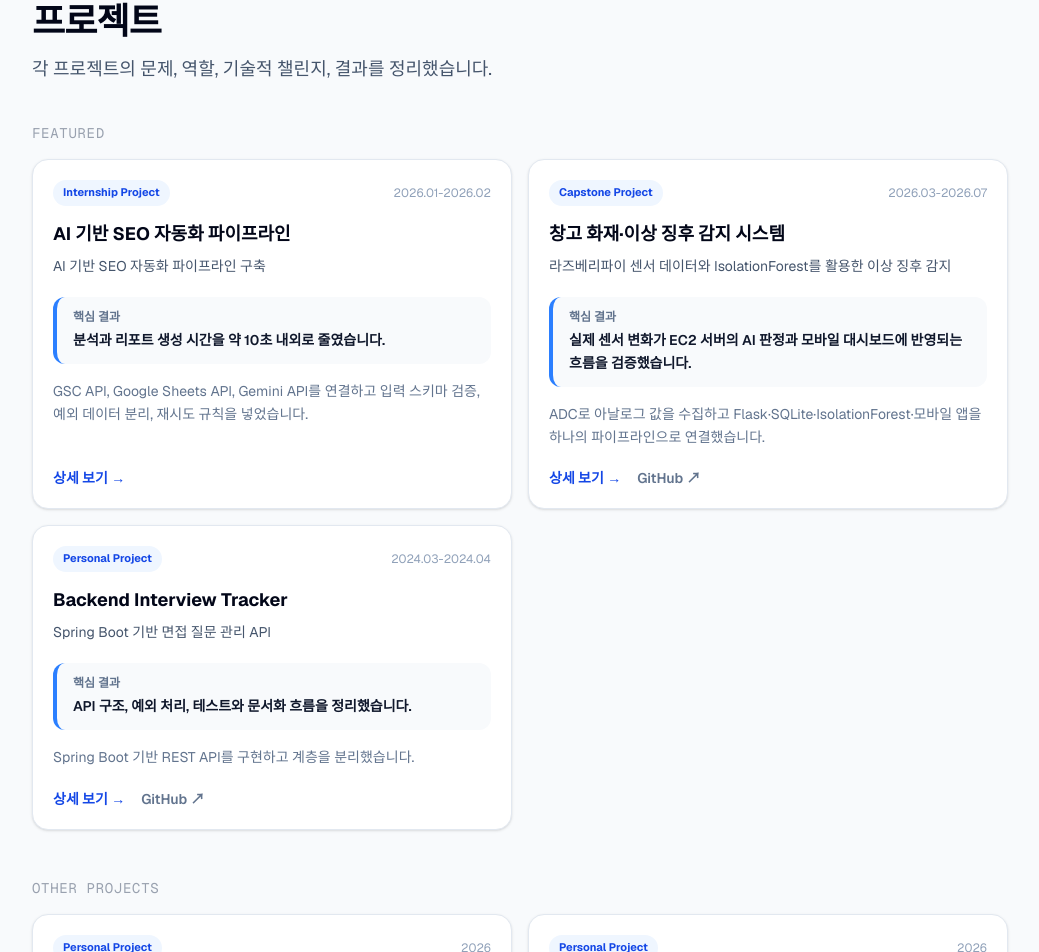
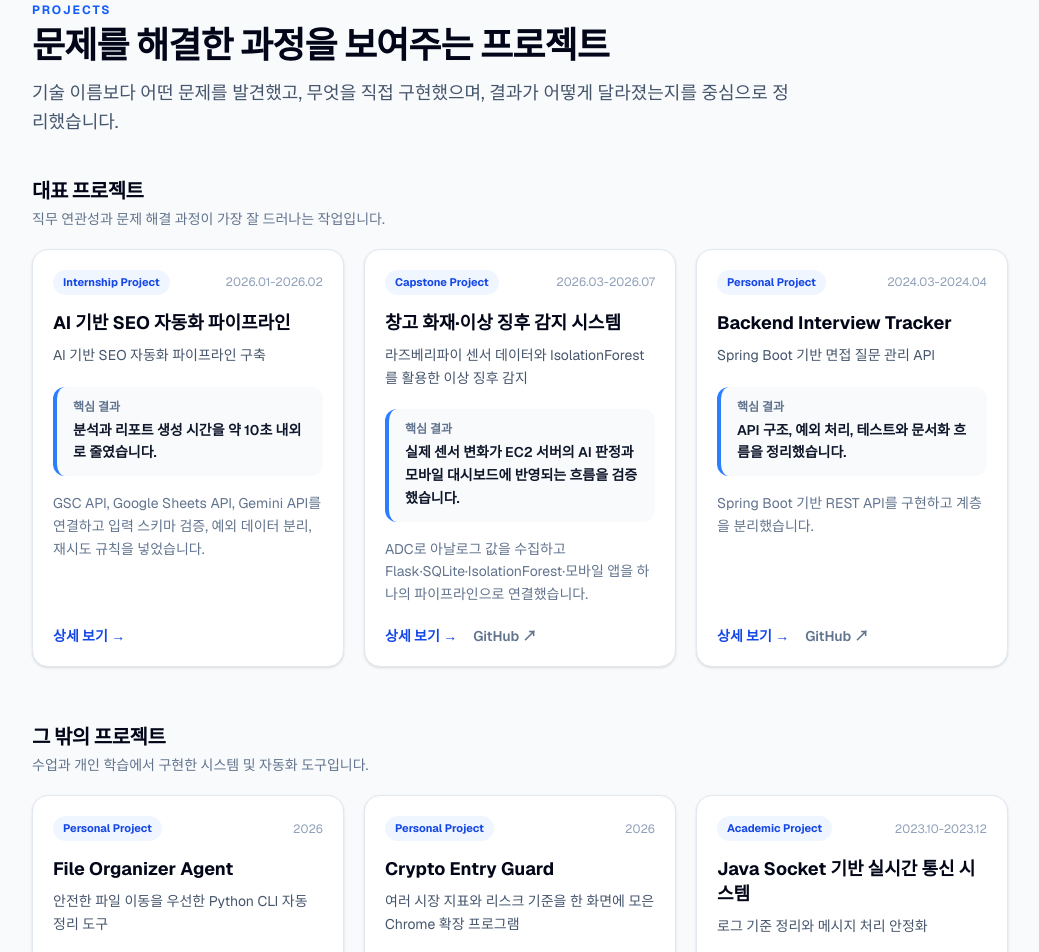
Before and after one commit to lukemin-dev/gyumin-archive, a Next.js app: page /projects in a window 1280 px wide. Shown: the part 119-1071 px from the top of the page, without its empty margins (120-1159 px from the left). Built offline with nearby package versions, Linux system fonts and the light colour scheme.

Commit message:
Improve projects page hierarchy

```diff
--- a/src/app/projects/page.tsx
+++ b/src/app/projects/page.tsx
@@ -1,6 +1,6 @@
+import ProjectCard from "@/components/ProjectCard";
+import PageHeader from "@/components/PageHeader";
 import { projects } from "@/lib/content-data";
-import PageHeader from "@/components/PageHeader";
-import ProjectCard from "@/components/ProjectCard";
 
 export const metadata = {
   title: "프로젝트 | 이규민",
@@ -8,22 +8,26 @@ export const metadata = {
 };
 
 export default function ProjectsPage() {
-  const featured = projects.filter((p) => p.featured);
-  const others = projects.filter((p) => !p.featured);
+  const featured = projects.filter((project) => project.featured);
+  const others = projects.filter((project) => !project.featured);
 
   return (
     <div>
       <PageHeader
-        title="프로젝트"
-        description="각 프로젝트의 문제, 역할, 기술적 챌린지, 결과를 정리했습니다."
+        eyebrow="Projects"
+        title="문제를 해결한 과정을 보여주는 프로젝트"
+        description="기술 이름보다 어떤 문제를 발견했고, 무엇을 직접 구현했으며, 결과가 어떻게 달라졌는지를 중심으로 정리했습니다."
       />
 
       {featured.length > 0 && (
-        <section className="mb-12">
-          <h2 className="text-sm font-mono text-gray-400 uppercase tracking-wider mb-4">
-            Featured
-          </h2>
-          <div className="grid gap-4 md:grid-cols-2">
+        <section className="mb-14">
+          <div className="mb-5">
+            <h2 className="text-xl font-bold tracking-tight text-slate-950">대표 프로젝트</h2>
+            <p className="mt-1 text-sm text-slate-500">
+              직무 연관성과 문제 해결 과정이 가장 잘 드러나는 작업입니다.
+            </p>
+          </div>
+          <div className="grid gap-5 md:grid-cols-2 lg:grid-cols-3">
             {featured.map((project) => (
               <ProjectCard key={project.slug} project={project} />
             ))}
@@ -33,10 +37,13 @@ export default function ProjectsPage() {
 
       {others.length > 0 && (
         <section>
-          <h2 className="text-sm font-mono text-gray-400 uppercase tracking-wider mb-4">
-            Other Projects
-          </h2>
-          <div className="grid gap-4 md:grid-cols-2">
+          <div className="mb-5">
+            <h2 className="text-xl font-bold tracking-tight text-slate-950">그 밖의 프로젝트</h2>
+            <p className="mt-1 text-sm text-slate-500">
+              수업과 개인 학습에서 구현한 시스템 및 자동화 도구입니다.
+            </p>
+          </div>
+          <div className="grid gap-5 md:grid-cols-2 lg:grid-cols-3">
             {others.map((project) => (
               <ProjectCard key={project.slug} project={project} />
             ))}
```
